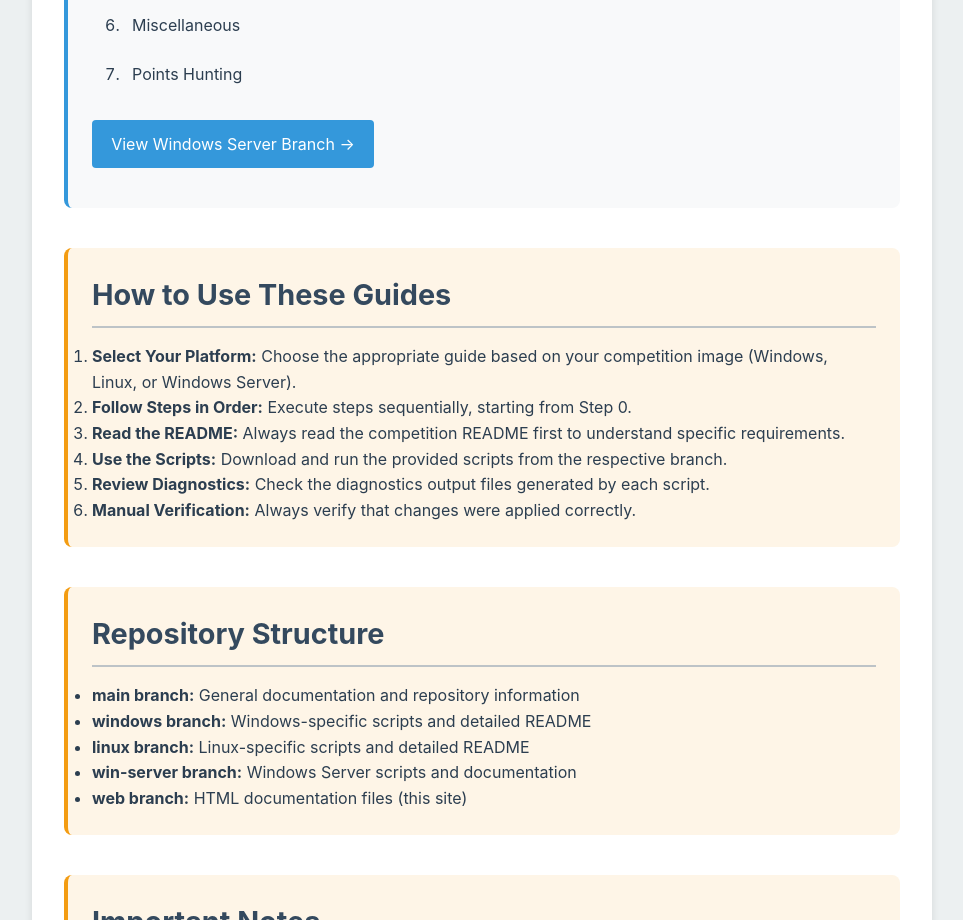
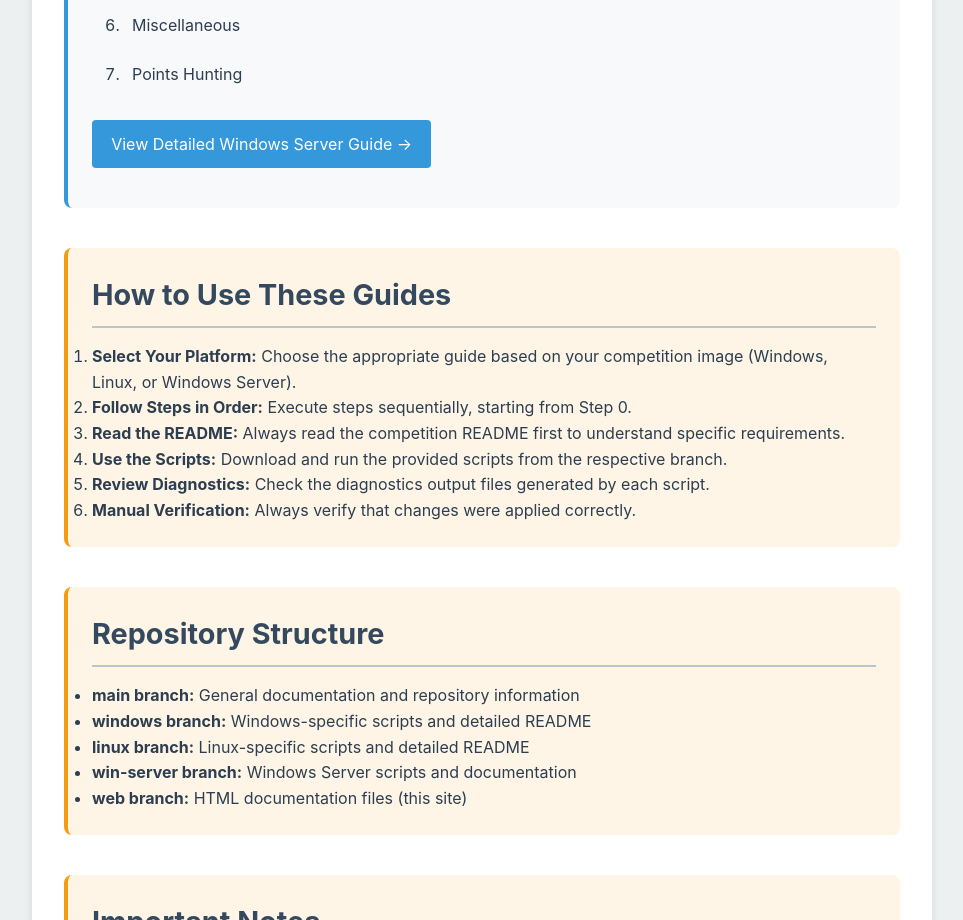
Before and after one commit to aidanlenahan/cyberpatriot, a plain HTML site: page index.html in a window 1280 px wide. Shown: the part 2883-3803 px from the top of the page, without its empty margins (158-1121 px from the left). Drawn offline with Linux system fonts and the light colour scheme.

Commit message:
Update link to Windows Server guide in index.html

```diff
--- a/index.html
+++ b/index.html
@@ -74,7 +74,7 @@
                     <li>Miscellaneous</li>
                     <li>Points Hunting</li>
                 </ol>
-                <p><a href="https://github.com/aidanlenahan/cyberpatriot/tree/win-server" class="button" target="_blank">View Windows Server Branch →</a></p>
+                <p><a href="win-server.html" class="button">View Detailed Windows Server Guide →</a></p>
             </section>
 
             <section class="note-section">
```
